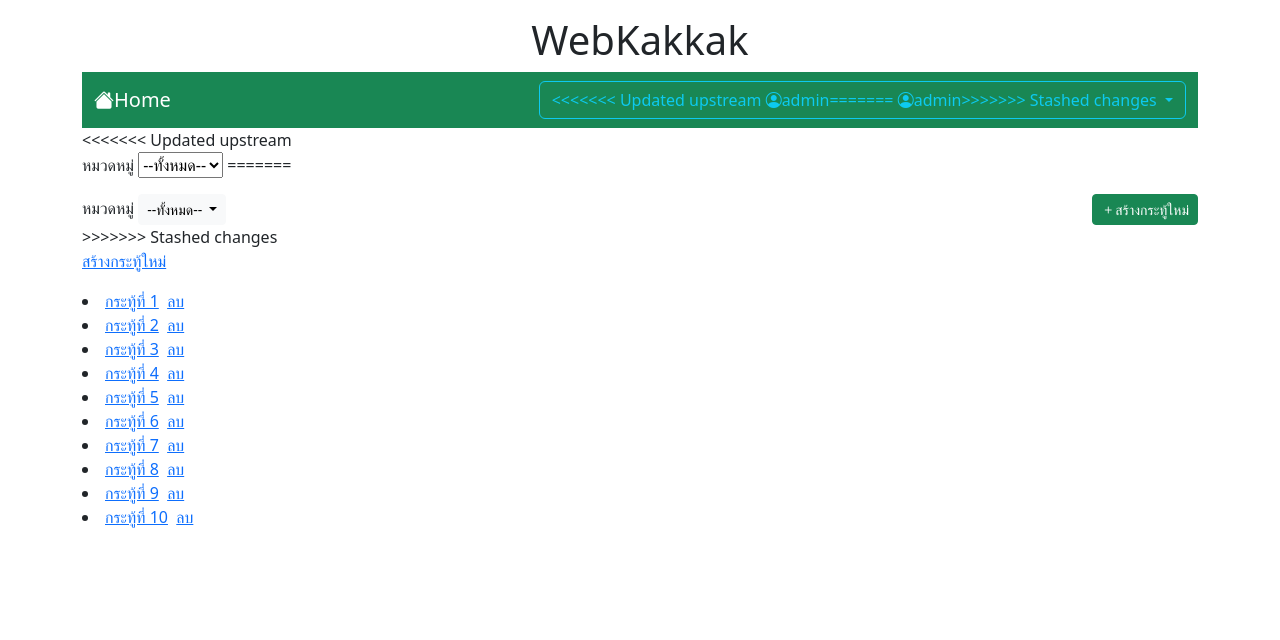
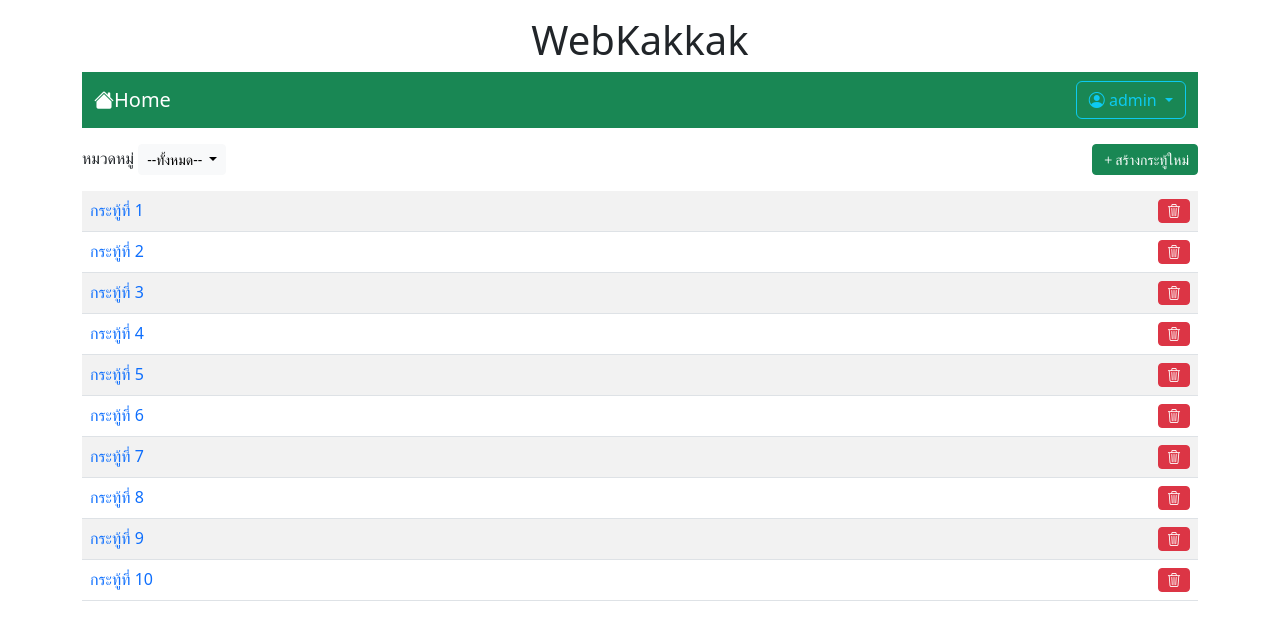
Before and after one commit to Pacharadanai1/Webboard_ECT, a PHP site: page /Webboard_ECT/index.php in a window 1280 px wide. Shown: the top 640 px of the page. Run offline with PHP 8.4, Linux system fonts and the light colour scheme; the visitor is signed in with stand-in values (Sample User, id 1).

Commit message:
Update index.php by using bootstrap
Update index.php by using bootstrap

```diff
--- a/index.php
+++ b/index.php
@@ -24,32 +24,25 @@ session_start();
                 <ul class="navbar-nav">
                     <?php if (!isset($_SESSION['id'])) { ?>
                         <li class="nav-item">
-                            <a class="nav-link text-white" aria-current="page" href="login.php"><i class="bi bi-pencil-square"></i>เข้าสู่ระบบ</a>
+                            <a class="nav-link text-white" aria-current="page" href="login.php">
+                                <i class="bi bi-pencil-square"></i>เข้าสู่ระบบ
+                            </a>
                         </li>
                     <?php } else { ?>
                         <li class="nav-item dropdown ">
                             <a class="btn btn-outline-info dropdown-toggle" href="#" role="button" data-bs-toggle="dropdown" aria-expanded="false">
-<<<<<<< Updated upstream
-                            <i class="bi bi-person-circle"></i><?php echo $_SESSION['username'] ?>
-=======
-                                <i class="bi bi-person-circle"></i><?php echo $_SESSION['username'] ?>
->>>>>>> Stashed changes
+                                <i class="bi bi-person-circle"> </i><?php echo $_SESSION['username'] ?>
                             </a>
                             <ul class="dropdown-menu">
-                                <li><a class="dropdown-item" href="logout.php"><i class="bi bi-power"></i>ออกจากระบบ</a></li>
+                                <li>
+                                    <a class="dropdown-item" href="logout.php">
+                                        <i class="bi bi-power"></i>ออกจากระบบ</a>
+                                </li>
                         </li>
                     <?php } ?>
                 </ul>
             </div>
         </nav>
-<<<<<<< Updated upstream
-        <form>
-            หมวดหมู่ <select name "Category">
-                <option value="all">--ทั้งหมด--</option>
-                <option value="geraral">เรื่องทั่วไป</option>
-                <option value="study">เรื่องเรียน</option>
-            </select>
-=======
         <div class="mt-3 d-flex justify-content-between">
             <div>
                 <label>หมวดหมู่</label>
@@ -64,41 +57,30 @@ session_start();
                     </ul>
                 </span>
             </div>
-            <?php if(isset($_SESSION['id'])){?>
+            <?php if (isset($_SESSION['id'])) { ?>
                 <div>
                     <a href="newpost.php" class="btn btn-success btn-sm">
                         <i class="bi bi-plus"></i>สร้างกระทู้ใหม่
                     </a>
                 </div>
-            <?php }?>
+            <?php } ?>
         </div>
-        <form>
-
->>>>>>> Stashed changes
-            <?php
-            if (!isset($_SESSION['id'])) {
-                echo "<a href=login.php style='float: right;'></a>";
-            } else {
-                echo "<div style='float: right;'>
-            <a href=logout.php></a>
-        </div>";
-                echo "<br><a href=newpost.php>สร้างกระทู้ใหม่</a>";
-            }
-            ?>
-
-        </form>
-
+        <table class="table table-striped mt-3">
             <?php
             for ($i = 1; $i <= 10; $i++) {
-            echo "<li><a href=post.php?id=$i>กระทู้ที่ $i</a>";
+                echo "<tr>
+                        <td class='d-flex justify-content-between'><a href=post.php?id=$i style=text-decoration:none>กระทู้ที่ $i</a>";
 
                 if (isset($_SESSION['id']) && $_SESSION['role'] == 'a') {
-                echo "&nbsp;&nbsp;<a href=delete.php?id=$i>ลบ</a>";
+                    echo "&nbsp;&nbsp;<a href=delete.php?id=$i class='btn btn-danger btn-sm'>
+                    <i class='bi bi-trash3'></i></a>";
                 }
-            echo "</li>";
+                echo "</tr></td>";
             }
 
             ?>
+        </table>
+
     </div>
 </body>
 
```
Lines whose indentation alone changed are shown as unchanged.
